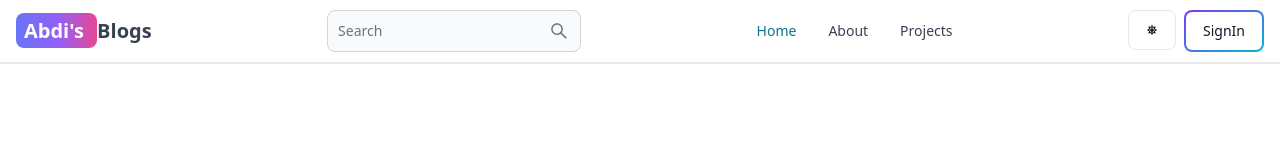
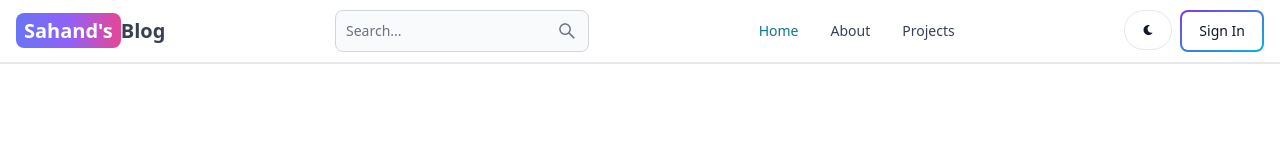
Before and after one commit to AbdiAhmed6457/BlogProject, a React (Vite) app in the folder client/: page / in a window 1280 px wide. Shown: the top 160 px of the page. Built offline with nearby package versions, Linux system fonts and the light colour scheme; no server answers.

Commit message:
working on search bar and its functionality

```diff
--- a/client/src/App.jsx
+++ b/client/src/App.jsx
@@ -14,6 +14,7 @@
 import OnlyAdminPrivateRoute from './components/OnlyAdminPrivateRout';
 import PostPage from './pages/PostPage';
 import ScrollToTop from './components/ScroollToTop'
+import Search from './pages/Search'
 
 export default function App() {
   return (
@@ -26,6 +27,7 @@
         <Route path='/project' element={<Project/>}/>
         <Route path='/signin' element={<SignIn/>}/>
         <Route path='/signup' element={<SignUp/>}/>
+        <Route path='/search' element={<Search/>}/>
         <Route element={<PrivateRoute />}>
           <Route path='/dashboard' element={<Dashboard />} />
         </Route>
--- a/client/src/components/Header.jsx
+++ b/client/src/components/Header.jsx
@@ -1,18 +1,28 @@
-import { Avatar, Button, Dropdown, Navbar, TextInput } from 'flowbite-react'
-import React from 'react'
-import { useLocation, Link} from 'react-router-dom'
-import { AiOutlineSearch } from "react-icons/ai";
-import { FaMoon, FaSun } from "react-icons/fa";
+import { Avatar, Button, Dropdown, Navbar, TextInput } from 'flowbite-react';
+import { Link, useLocation, useNavigate } from 'react-router-dom';
+import { AiOutlineSearch } from 'react-icons/ai';
+import { FaMoon, FaSun } from 'react-icons/fa';
 import { useSelector, useDispatch } from 'react-redux';
-import { DropdownHeader } from 'flowbite-react';
 import { toggleTheme } from '../redux/theme/themeSlice';
 import { signoutSuccess } from '../redux/user/userSlice';
+import { useEffect, useState } from 'react';
 
 export default function Header() {
   const path = useLocation().pathname;
+  const location = useLocation();
+  const navigate = useNavigate();
   const dispatch = useDispatch();
-    const {currentUser} = useSelector(state=> state.user)
-    const {theme} = useSelector((state) => state.theme);
+  const { currentUser } = useSelector((state) => state.user);
+  const { theme } = useSelector((state) => state.theme);
+  const [searchTerm, setSearchTerm] = useState('');
+
+  useEffect(() => {
+    const urlParams = new URLSearchParams(location.search);
+    const searchTermFromUrl = urlParams.get('searchTerm');
+    if (searchTermFromUrl) {
+      setSearchTerm(searchTermFromUrl);
+    }
+  }, [location.search]);
 
   const handleSignout = async () => {
     try {
@@ -20,93 +30,97 @@
         method: 'POST',
       });
       const data = await res.json();
-        if(!res.ok){
+      if (!res.ok) {
         console.log(data.message);
-        }else{
+      } else {
         dispatch(signoutSuccess());
       }
     } catch (error) {
       console.log(error.message);
     }
-    }
+  };
 
-
+  const handleSubmit = (e) => {
+    e.preventDefault();
+    const urlParams = new URLSearchParams(location.search);
+    urlParams.set('searchTerm', searchTerm);
+    const searchQuery = urlParams.toString();
+    navigate(`/search?${searchQuery}`);
+  };
 
   return (
     <Navbar className='border-b-2'>
-      <Link to="/" className='self-center whitespace-nowrap text-sm sm:text-xl font-semibold dark:text-white' >
-        <span className='px-2 py-1 bg-gradient-to-r from-indigo-500 via-purple-500 to-pink-500 rounded-lg text-white'> Abdi's </span>Blogs
+      <Link
+        to='/'
+        className='self-center whitespace-nowrap text-sm sm:text-xl font-semibold dark:text-white'
+      >
+        <span className='px-2 py-1 bg-gradient-to-r from-indigo-500 via-purple-500 to-pink-500 rounded-lg text-white'>
+          Sahand's
+        </span>
+        Blog
       </Link>
-
-      <form>
+      <form onSubmit={handleSubmit}>
         <TextInput
           type='text'
-          placeholder='Search'
+          placeholder='Search...'
           rightIcon={AiOutlineSearch}
           className='hidden lg:inline'
+          value={searchTerm}
+          onChange={(e) => setSearchTerm(e.target.value)}
         />
       </form>
-
       <Button className='w-12 h-10 lg:hidden' color='gray' pill>
-        <AiOutlineSearch/>
+        <AiOutlineSearch />
       </Button>
-
       <div className='flex gap-2 md:order-2'>
-        <Button className='w-12  h-10  sm:inline' color='gray' pil
-        onClick={() => dispatch(toggleTheme())}>
-            {theme === 'light' ? <FaMoon/> : <FaSun/>}
+        <Button
+          className='w-12 h-10 hidden sm:inline'
+          color='gray'
+          pill
+          onClick={() => dispatch(toggleTheme())}
+        >
+          {theme === 'light' ? <FaSun /> : <FaMoon />}
         </Button>
-
         {currentUser ? (
-          <Dropdown  arrowIcon={false}
+          <Dropdown
+            arrowIcon={false}
             inline
             label={
-            <Avatar
-              alt='user'
-              img={currentUser.proflePicture} rounded/>
-           }>
-            <DropdownHeader>
-              <span className='block text-sm'> @{currentUser.username}</span>
-              <span className='block text-sm font-medium truncate'> @{currentUser.email}</span>
-            </DropdownHeader>
+              <Avatar alt='user' img={currentUser.profilePicture} rounded />
+            }
+          >
+            <Dropdown.Header>
+              <span className='block text-sm'>@{currentUser.username}</span>
+              <span className='block text-sm font-medium truncate'>
+                {currentUser.email}
+              </span>
+            </Dropdown.Header>
             <Link to={'/dashboard?tab=profile'}>
-              <Dropdown.Item> Profile</Dropdown.Item>
+              <Dropdown.Item>Profile</Dropdown.Item>
             </Link>
-            <Dropdown.Divider/>
-            <Dropdown.Item onClick={handleSignout}> Sign Out </Dropdown.Item>
-
+            <Dropdown.Divider />
+            <Dropdown.Item onClick={handleSignout}>Sign out</Dropdown.Item>
           </Dropdown>
-         ):
-          (
-
-           <Link to='/SignIn'>
+        ) : (
+          <Link to='/sign-in'>
             <Button gradientDuoTone='purpleToBlue' outline>
-             SignIn
+              Sign In
             </Button>
           </Link>
-         )
-        }
-
-        <Navbar.Toggle/>
+        )}
+        <Navbar.Toggle />
       </div>
-
       <Navbar.Collapse>
         <Navbar.Link active={path === '/'} as={'div'}>
-                <Link to='/'>
-                    Home
-                </Link>
+          <Link to='/'>Home</Link>
         </Navbar.Link>
         <Navbar.Link active={path === '/about'} as={'div'}>
-                <Link to='/about'>
-                    About
-                </Link>
+          <Link to='/about'>About</Link>
         </Navbar.Link>
-            <Navbar.Link active={path === '/project'} as={'div'}>
-                <Link to='/project'>
-                    Projects
-                </Link>
+        <Navbar.Link active={path === '/projects'} as={'div'}>
+          <Link to='/projects'>Projects</Link>
         </Navbar.Link>
       </Navbar.Collapse>
     </Navbar>
-  )
+  );
 }
--- /dev/null
+++ b/client/src/pages/Search.jsx
@@ -0,0 +1,168 @@
+// import { Button, Select, TextInput } from 'flowbite-react';
+// import { useEffect, useState } from 'react';
+// import { useLocation, useNavigate } from 'react-router-dom';
+// import PostCard from '../components/PostCard';
+
+// export default function Search() {
+//   const [sidebarData, setSidebarData] = useState({
+//     searchTerm: '',
+//     sort: 'desc',
+//     category: 'uncategorized',
+//   });
+
+//   console.log(sidebarData);
+//   const [posts, setPosts] = useState([]);
+//   const [loading, setLoading] = useState(false);
+//   const [showMore, setShowMore] = useState(false);
+
+//   const location = useLocation();
+
+//   const navigate = useNavigate();
+
+//   useEffect(() => {
+//     const urlParams = new URLSearchParams(location.search);
+//     const searchTermFromUrl = urlParams.get('searchTerm');
+//     const sortFromUrl = urlParams.get('sort');
+//     const categoryFromUrl = urlParams.get('category');
+//     if (searchTermFromUrl || sortFromUrl || categoryFromUrl) {
+//       setSidebarData({
+//         ...sidebarData,
+//         searchTerm: searchTermFromUrl,
+//         sort: sortFromUrl,
+//         category: categoryFromUrl,
+//       });
+//     }
+
+//     const fetchPosts = async () => {
+//       setLoading(true);
+//       const searchQuery = urlParams.toString();
+//       const res = await fetch(`/api/post/getposts?${searchQuery}`);
+//       if (!res.ok) {
+//         setLoading(false);
+//         return;
+//       }
+//       if (res.ok) {
+//         const data = await res.json();
+//         setPosts(data.posts);
+//         setLoading(false);
+//         if (data.posts.length === 9) {
+//           setShowMore(true);
+//         } else {
+//           setShowMore(false);
+//         }
+//       }
+//     };
+//     fetchPosts();
+//   }, [location.search]);
+
+//   const handleChange = (e) => {
+//     if (e.target.id === 'searchTerm') {
+//       setSidebarData({ ...sidebarData, searchTerm: e.target.value });
+//     }
+//     if (e.target.id === 'sort') {
+//       const order = e.target.value || 'desc';
+//       setSidebarData({ ...sidebarData, sort: order });
+//     }
+//     if (e.target.id === 'category') {
+//       const category = e.target.value || 'uncategorized';
+//       setSidebarData({ ...sidebarData, category });
+//     }
+//   };
+
+//   const handleSubmit = (e) => {
+//     e.preventDefault();
+//     const urlParams = new URLSearchParams(location.search);
+//     urlParams.set('searchTerm', sidebarData.searchTerm);
+//     urlParams.set('sort', sidebarData.sort);
+//     urlParams.set('category', sidebarData.category);
+//     const searchQuery = urlParams.toString();
+//     navigate(`/search?${searchQuery}`);
+//   };
+
+//   const handleShowMore = async () => {
+//     const numberOfPosts = posts.length;
+//     const startIndex = numberOfPosts;
+//     const urlParams = new URLSearchParams(location.search);
+//     urlParams.set('startIndex', startIndex);
+//     const searchQuery = urlParams.toString();
+//     const res = await fetch(`/api/post/getposts?${searchQuery}`);
+//     if (!res.ok) {
+//       return;
+//     }
+//     if (res.ok) {
+//       const data = await res.json();
+//       setPosts([...posts, ...data.posts]);
+//       if (data.posts.length === 9) {
+//         setShowMore(true);
+//       } else {
+//         setShowMore(false);
+//       }
+//     }
+//   };
+
+//   return (
+//     <div className='flex flex-col md:flex-row'>
+//       <div className='p-7 border-b md:border-r md:min-h-screen border-gray-500'>
+//         <form className='flex flex-col gap-8' onSubmit={handleSubmit}>
+//           <div className='flex   items-center gap-2'>
+//             <label className='whitespace-nowrap font-semibold'>
+//               Search Term:
+//             </label>
+//             <TextInput
+//               placeholder='Search...'
+//               id='searchTerm'
+//               type='text'
+//               value={sidebarData.searchTerm}
+//               onChange={handleChange}
+//             />
+//           </div>
+//           <div className='flex items-center gap-2'>
+//             <label className='font-semibold'>Sort:</label>
+//             <Select onChange={handleChange} value={sidebarData.sort} id='sort'>
+//               <option value='desc'>Latest</option>
+//               <option value='asc'>Oldest</option>
+//             </Select>
+//           </div>
+//           <div className='flex items-center gap-2'>
+//             <label className='font-semibold'>Category:</label>
+//             <Select
+//               onChange={handleChange}
+//               value={sidebarData.category}
+//               id='category'
+//             >
+//               <option value='uncategorized'>Uncategorized</option>
+//               <option value='reactjs'>React.js</option>
+//               <option value='nextjs'>Next.js</option>
+//               <option value='javascript'>JavaScript</option>
+//             </Select>
+//           </div>
+//           <Button type='submit' outline gradientDuoTone='purpleToPink'>
+//             Apply Filters
+//           </Button>
+//         </form>
+//       </div>
+//       <div className='w-full'>
+//         <h1 className='text-3xl font-semibold sm:border-b border-gray-500 p-3 mt-5 '>
+//           Posts results:
+//         </h1>
+//         <div className='p-7 flex flex-wrap gap-4'>
+//           {!loading && posts.length === 0 && (
+//             <p className='text-xl text-gray-500'>No posts found.</p>
+//           )}
+//           {loading && <p className='text-xl text-gray-500'>Loading...</p>}
+//           {!loading &&
+//             posts &&
+//             posts.map((post) => <PostCard key={post._id} post={post} />)}
+//           {showMore && (
+//             <button
+//               onClick={handleShowMore}
+//               className='text-teal-500 text-lg hover:underline p-7 w-full'
+//             >
+//               Show More
+//             </button>
+//           )}
+//         </div>
+//       </div>
+//     </div>
+//   );
+// }
```
Lines whose indentation alone changed are shown as unchanged.
